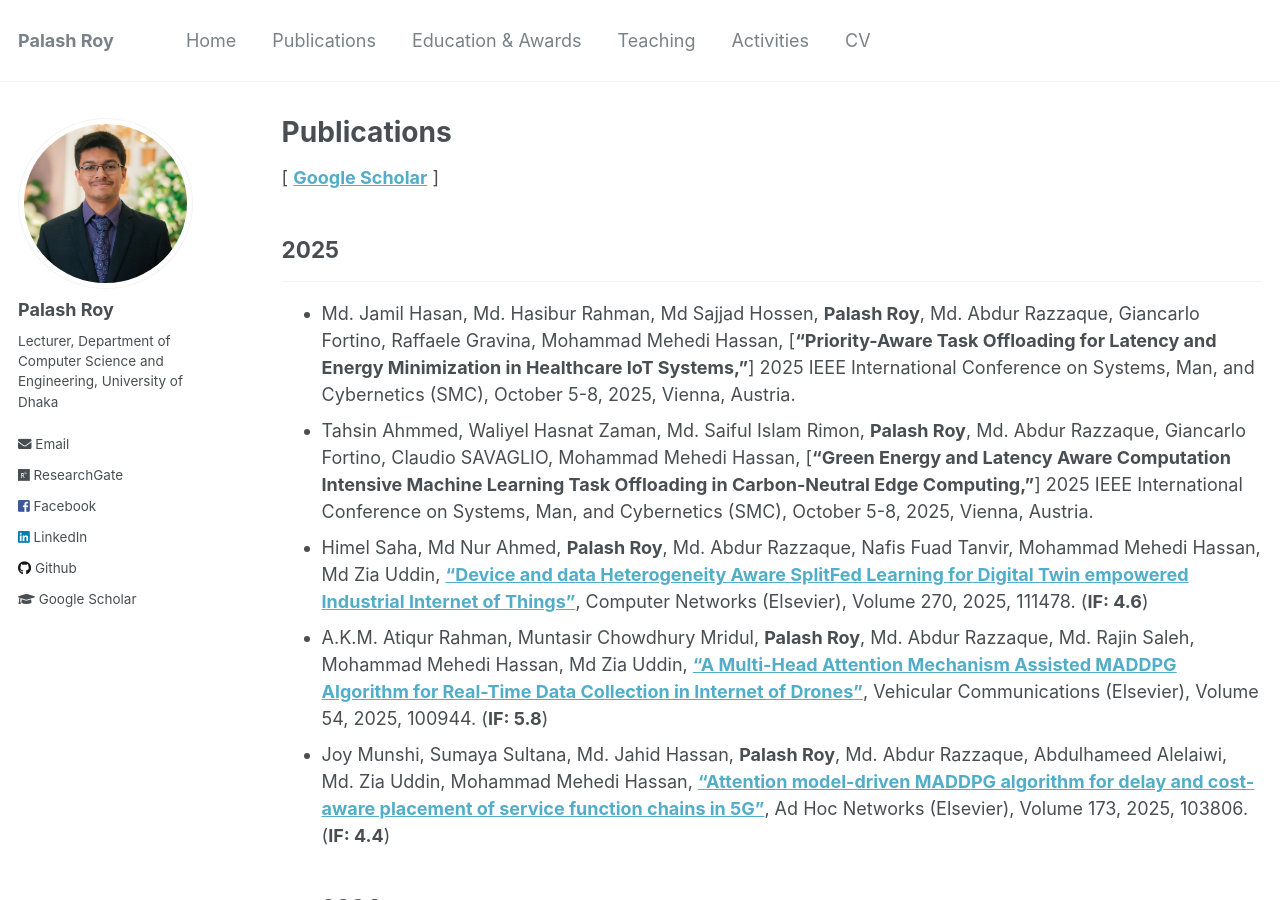
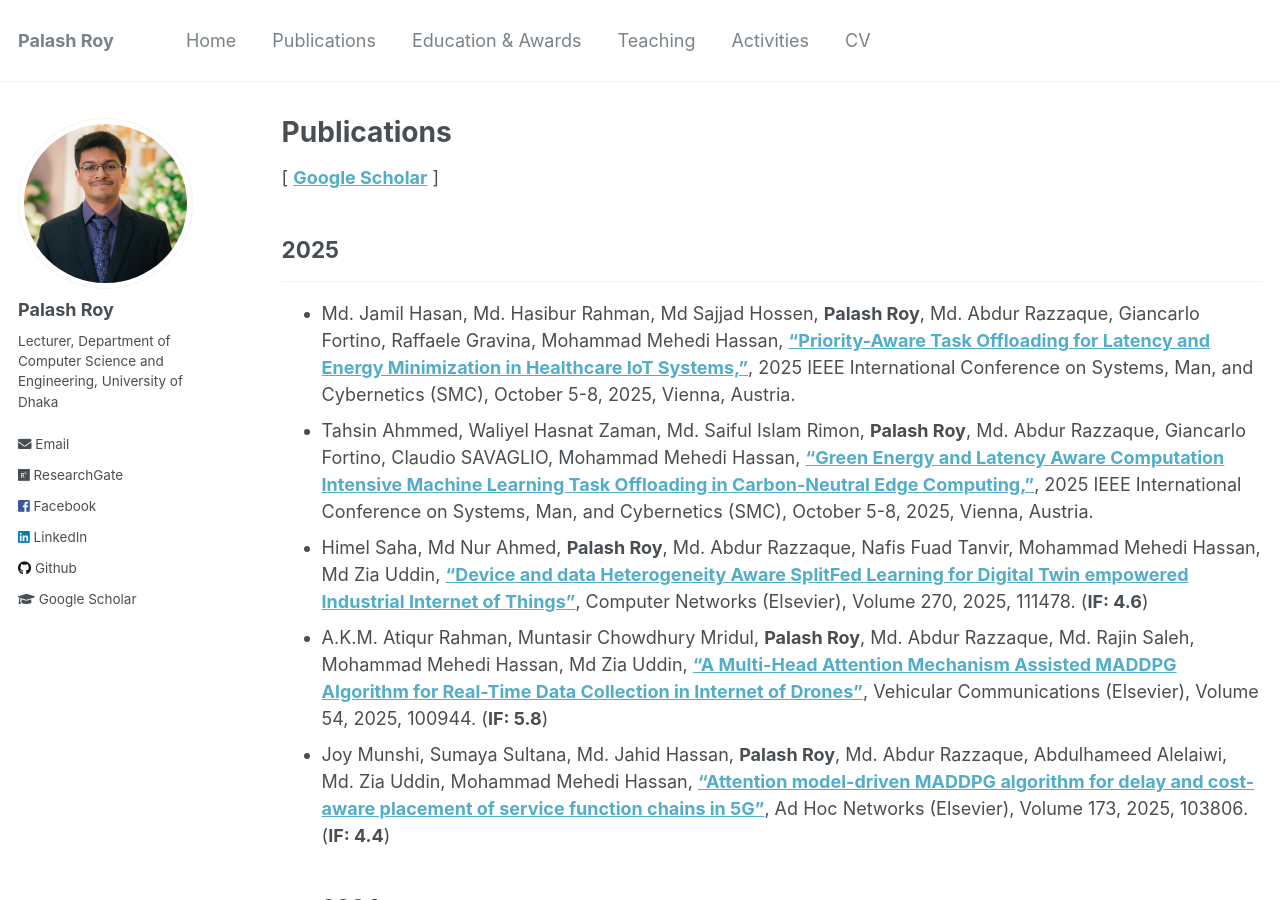
Before and after one commit to PalashRoy975/PalashRoy975.github.io, a Jekyll site: the page built from _pages/publications.md, in a window 1280 px wide and 900 px high. Built offline with Jekyll 4.4.1, drawn with Linux system fonts in a browser that asks for light colours.

```diff
--- a/_pages/publications.md
+++ b/_pages/publications.md
@@ -8,8 +8,8 @@ author_profile: true
 [ [**Google Scholar**](https://scholar.google.com/citations?user=6YbqlUkAAAAJ&hl=en&authuser=1) ]
 ## 2025
 -----------
-* Md. Jamil Hasan, Md. Hasibur Rahman, Md Sajjad Hossen, **Palash Roy**, Md. Abdur Razzaque, Giancarlo Fortino, Raffaele Gravina, Mohammad Mehedi Hassan, [**"Priority-Aware Task Offloading for Latency and Energy Minimization in Healthcare IoT Systems,"**] 2025 IEEE International Conference on Systems, Man, and Cybernetics (SMC), October 5-8, 2025, Vienna, Austria.
-* Tahsin Ahmmed, Waliyel Hasnat Zaman, Md. Saiful Islam Rimon, **Palash Roy**, Md. Abdur Razzaque, Giancarlo Fortino, Claudio SAVAGLIO, Mohammad Mehedi Hassan, [**"Green Energy and Latency Aware Computation Intensive Machine Learning Task Offloading in Carbon-Neutral Edge Computing,"**] 2025 IEEE International Conference on Systems, Man, and Cybernetics (SMC), October 5-8, 2025, Vienna, Austria.
+* Md. Jamil Hasan, Md. Hasibur Rahman, Md Sajjad Hossen, **Palash Roy**, Md. Abdur Razzaque, Giancarlo Fortino, Raffaele Gravina, Mohammad Mehedi Hassan, [**"Priority-Aware Task Offloading for Latency and Energy Minimization in Healthcare IoT Systems,"**](), 2025 IEEE International Conference on Systems, Man, and Cybernetics (SMC), October 5-8, 2025, Vienna, Austria.
+* Tahsin Ahmmed, Waliyel Hasnat Zaman, Md. Saiful Islam Rimon, **Palash Roy**, Md. Abdur Razzaque, Giancarlo Fortino, Claudio SAVAGLIO, Mohammad Mehedi Hassan, [**"Green Energy and Latency Aware Computation Intensive Machine Learning Task Offloading in Carbon-Neutral Edge Computing,"**](), 2025 IEEE International Conference on Systems, Man, and Cybernetics (SMC), October 5-8, 2025, Vienna, Austria.
 * Himel Saha, Md Nur Ahmed, **Palash Roy**, Md. Abdur Razzaque, Nafis Fuad Tanvir, Mohammad Mehedi Hassan, Md Zia Uddin,  [**"Device and data Heterogeneity Aware SplitFed Learning for Digital Twin empowered Industrial Internet of Things"**](https://www.sciencedirect.com/science/article/pii/S1389128625004451?dgcid=coauthor), Computer Networks (Elsevier), Volume 270, 2025, 111478. (**IF: 4.6**)
 * A.K.M. Atiqur Rahman, Muntasir Chowdhury Mridul, **Palash Roy**, Md. Abdur Razzaque, Md. Rajin Saleh, Mohammad Mehedi Hassan, Md Zia Uddin,  [**"A Multi-Head Attention Mechanism Assisted MADDPG Algorithm for Real-Time Data Collection in Internet of Drones"**](https://www.sciencedirect.com/science/article/abs/pii/S2214209625000713?via%3Dihub), Vehicular Communications (Elsevier), Volume 54, 2025, 100944. (**IF: 5.8**)
 * Joy Munshi, Sumaya Sultana, Md. Jahid Hassan, **Palash Roy**, Md. Abdur Razzaque, Abdulhameed Alelaiwi, Md. Zia Uddin, Mohammad Mehedi Hassan, [**"Attention model-driven MADDPG algorithm for delay and cost-aware placement of service function chains in 5G"**](https://www.sciencedirect.com/science/article/pii/S157087052500054X?dgcid=coauthor), Ad Hoc Networks (Elsevier), Volume 173, 2025, 103806. (**IF: 4.4**)
```
